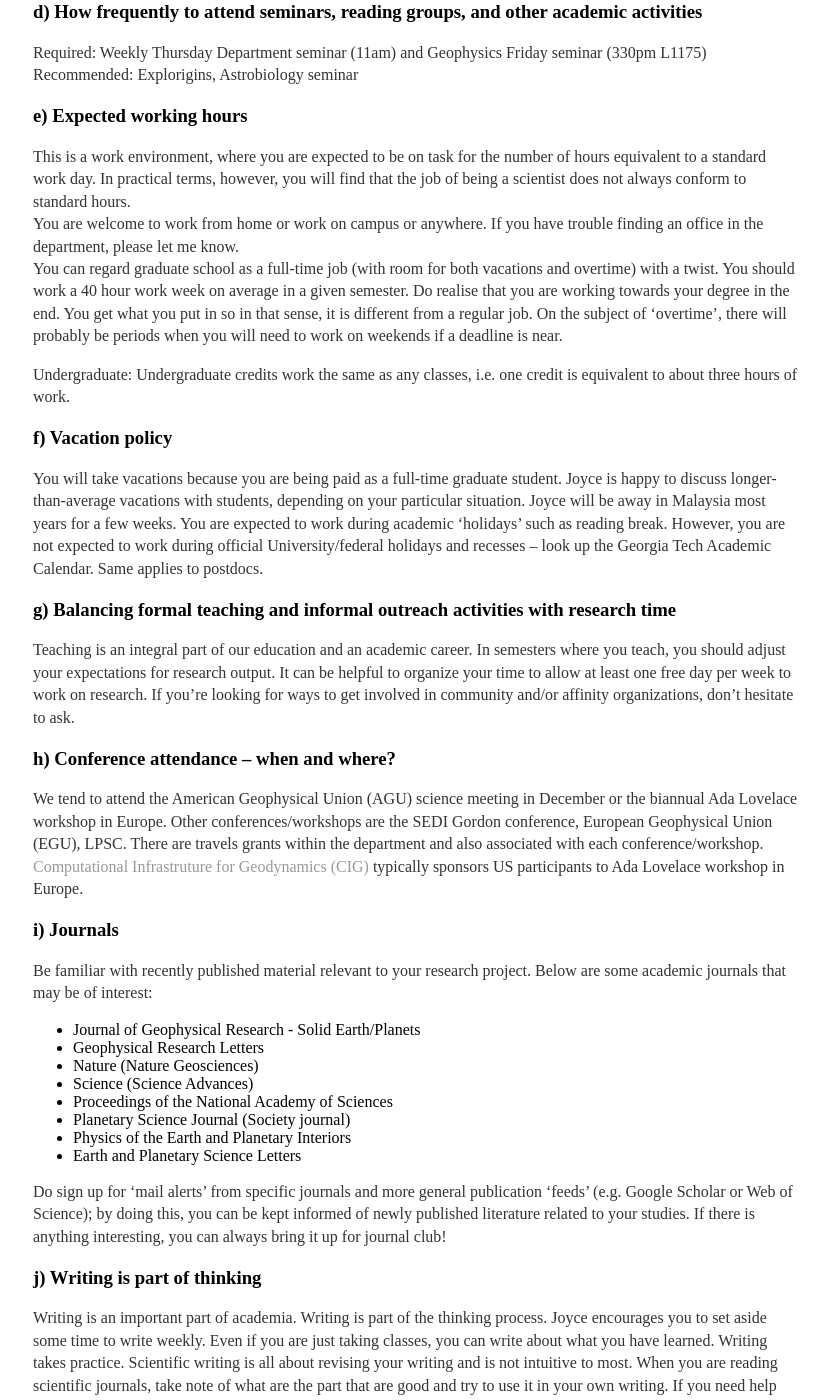
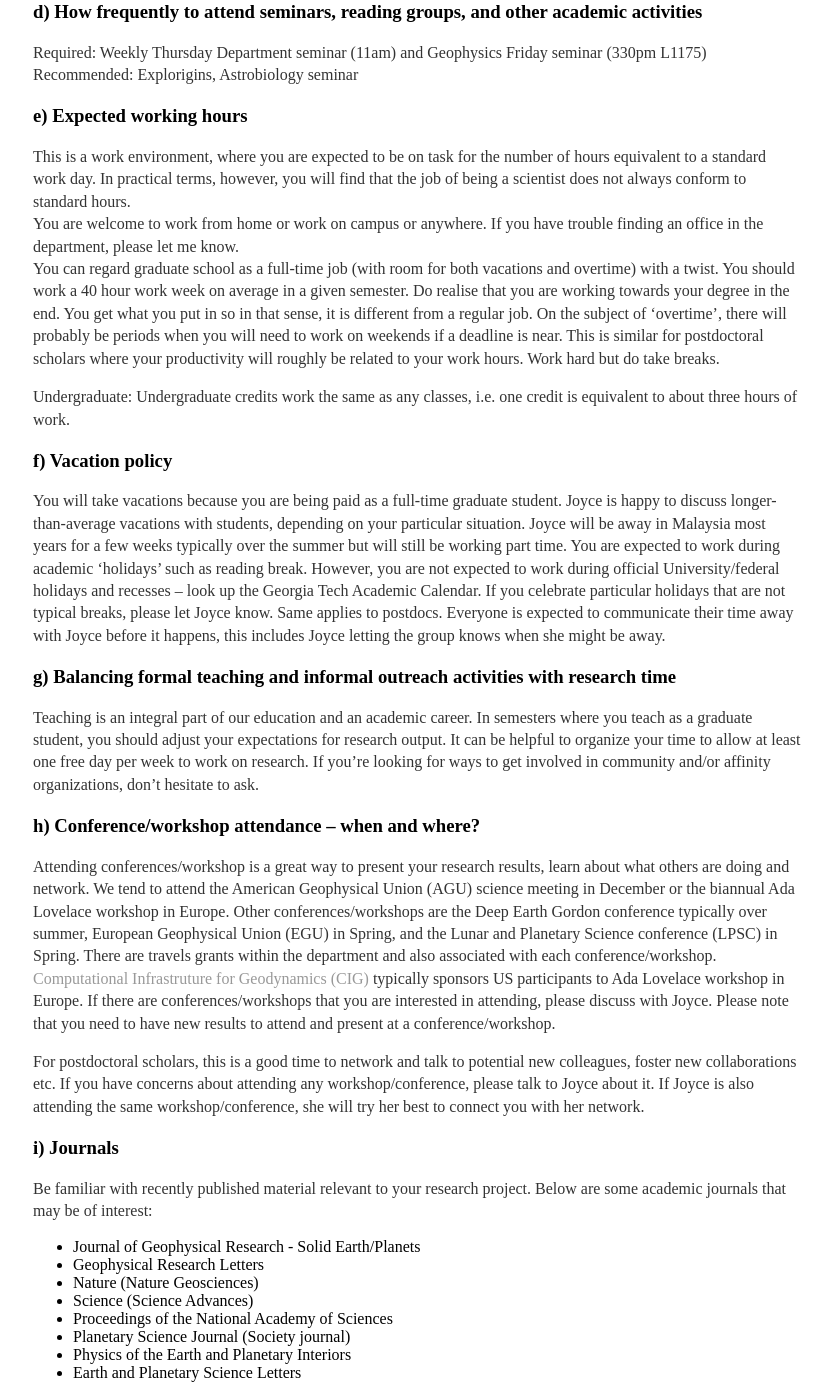
Before and after one commit to joycesim/joycesim.github.io, a Jekyll site: the page built from GroupVision/index.md, in a window 1280 px wide and 1400 px high, scrolled down 3880 px. Shown: the whole window, without its empty margins (223-1055 px from the left). Built offline with Jekyll 4.4.1, drawn with Linux system fonts in a browser that asks for light colours; some of the changed text lies outside the part shown.

Commit message:
Update index.md

```diff
--- a/GroupVision/index.md
+++ b/GroupVision/index.md
@@ -73,12 +73,12 @@
 Similarly, for Masters program students, you should plan on writing a manuscript-based thesis that amounts to a paper that will be submitted to peer-reviewed journals
 Joyce will work closely with you to plan/outline figures and content and then will review complete drafts once finished.
 
-Postdoctoral scholars should aim to have something presentable and publishable every year especially if aiming for academic careers.
+For Postdoctoral scholars, the goal is to have presentable and publishable results every year especially if aiming for academic careers.
 
 Undergraduates, my goal is for you to explore what it means to do research in Earth Sciences.
 Work hard but also have fun.
 
-### c)     Which and how many courses, and when to take them
+### c)     Which and how many courses, and when to take them (For graduate students)
 
 First years typically take 2-3 courses each semester.
 There are no set course list but there is a set knowledge list that you will try to take classes to fulfil for your qualifying exam in your second year.
@@ -133,25 +133,31 @@
 This is a work environment, where you are expected to be on task for the number of hours equivalent to a standard work day. In practical terms, however, you will find that the job of being a scientist does not always conform to standard hours.
 You are welcome to work from home or work on campus or anywhere. If you have trouble finding an office in the department, please let me know.
 You can regard graduate school as a full-time job (with room for both vacations and overtime) with a twist. You should work a 40 hour work week on average in a given semester. Do realise that you are working towards your degree in the end. You get what you put in so in that sense, it is different from a regular job. On the subject of ‘overtime’, there will probably be periods when you will need to work on weekends if a deadline is near.
+This is similar for postdoctoral scholars where your productivity will roughly be related to your work hours. Work hard but do take breaks.
 
 Undergraduate: Undergraduate credits work the same as any classes, i.e. one credit is equivalent to about three hours of work.
 
 ### f)     Vacation policy
 
-You will take vacations because you are being paid as a full-time graduate student. Joyce is happy to discuss longer-than-average vacations with students, depending on your particular situation. Joyce will be away in Malaysia most years for a few weeks.
-You are expected to work during academic ‘holidays’ such as reading break. However, you are not expected to work during official University/federal holidays and recesses -- look up the Georgia Tech Academic Calendar. Same applies to postdocs.
+You will take vacations because you are being paid as a full-time graduate student. Joyce is happy to discuss longer-than-average vacations with students, depending on your particular situation. Joyce will be away in Malaysia most years for a few weeks typically over the summer but will still be working part time.
+You are expected to work during academic ‘holidays’ such as reading break. However, you are not expected to work during official University/federal holidays and recesses -- look up the Georgia Tech Academic Calendar. If you celebrate particular holidays that are not typical breaks, please let Joyce know. Same applies to postdocs. Everyone is expected to communicate their time away with Joyce before it happens, this includes Joyce letting the group knows when she might be away.
 
 ### g)    Balancing formal teaching and informal outreach activities with research time
 
-Teaching is an integral part of our education and an academic career. In semesters where you teach, you should adjust your expectations for research output.  It can be helpful to organize your time to allow at least one free day per week to work on research.
+Teaching is an integral part of our education and an academic career. In semesters where you teach as a graduate student, you should adjust your expectations for research output.  It can be helpful to organize your time to allow at least one free day per week to work on research.
 If you’re looking for ways to get involved in community and/or affinity organizations, don’t hesitate to ask.
 
-### h)    Conference attendance – when and where?
+### h)    Conference/workshop attendance – when and where?
 
+Attending conferences/workshop is a great way to present your research results, learn about what others are doing and network.
 We tend to attend the American Geophysical Union (AGU) science meeting in December or the biannual Ada Lovelace workshop in Europe.
-Other conferences/workshops are the SEDI Gordon conference, European Geophysical Union (EGU), LPSC.
+Other conferences/workshops are the Deep Earth Gordon conference typically over summer, European Geophysical Union (EGU) in Spring, and the Lunar and Planetary Science conference (LPSC) in Spring.
 There are travels grants within the department and also associated with each conference/workshop.
 [Computational Infrastruture for Geodynamics (CIG)](https://geodynamics.org/) typically sponsors US participants to Ada Lovelace workshop in Europe.
+If there are conferences/workshops that you are interested in attending, please discuss with Joyce.
+Please note that you need to have new results to attend and present at a conference/workshop.
+
+For postdoctoral scholars, this is a good time to network and talk to potential new colleagues, foster new collaborations etc. If you have concerns about attending any workshop/conference, please talk to Joyce about it. If Joyce is also attending the same workshop/conference, she will try her best to connect you with her network.
 
 ### i) Journals
 Be familiar with recently published material relevant to your research project. Below are some academic journals that may be of interest:
@@ -168,7 +174,7 @@
 Do sign up for ‘mail alerts’ from specific journals and more general publication ‘feeds’ (e.g. Google Scholar or Web of Science); by doing this, you can be kept informed of newly published literature related to your studies. If there is anything interesting, you can always bring it up for journal club!
 
 ### j) Writing is part of thinking
-Writing is an important part of academia. Writing is part of the thinking process. Joyce encourages you to set aside some time to write weekly. Even if you are just taking classes, you can write about what you have learned. Writing takes practice. Scientific writing is all about revising your writing and is not intuitive to most. When you are reading scientific journals, take note of what are the part that are good and try to use it in your own writing. If you need help with writing, please let Joyce know or talk to others in the group. Everyone has a different way of writing. Outlining and brainstorming etc helps to organize your writing. Get feedback from Joyce and others in the group and try not to be offended by criticism. We are here to help you grow to be a better science writer so do not take it personally. Joyce is not the best writer so we are all here to learn together.
+Writing is an essential part of academia. Writing is part of the thinking process. Joyce encourages you to set aside some time to write weekly. Even if you are just taking classes, you can write about what you have learned. Writing takes practice. Scientific writing is all about revising your writing and is not intuitive to most. When you are reading scientific journals, take note of what are the part that are good and try to use it in your own writing. If you need help with writing, please let Joyce know or talk to others in the group. Everyone has a different way of writing. Outlining and brainstorming etc helps to organize your writing. Get feedback from Joyce and others in the group and try not to be offended by criticism. We are here to help you grow to be a better science writer so do not take it personally. Joyce is not the best writer so we are all here to learn together.
 
 Students often have these questions when it comes to writing:
 1) What is the timeline for writing? There are usually no datelines for manuscript. Since writing is part of the thinking process, this can be up to you. If you think your progress is too slow, do consult with Joyce. She will be happy to help you along.
```
